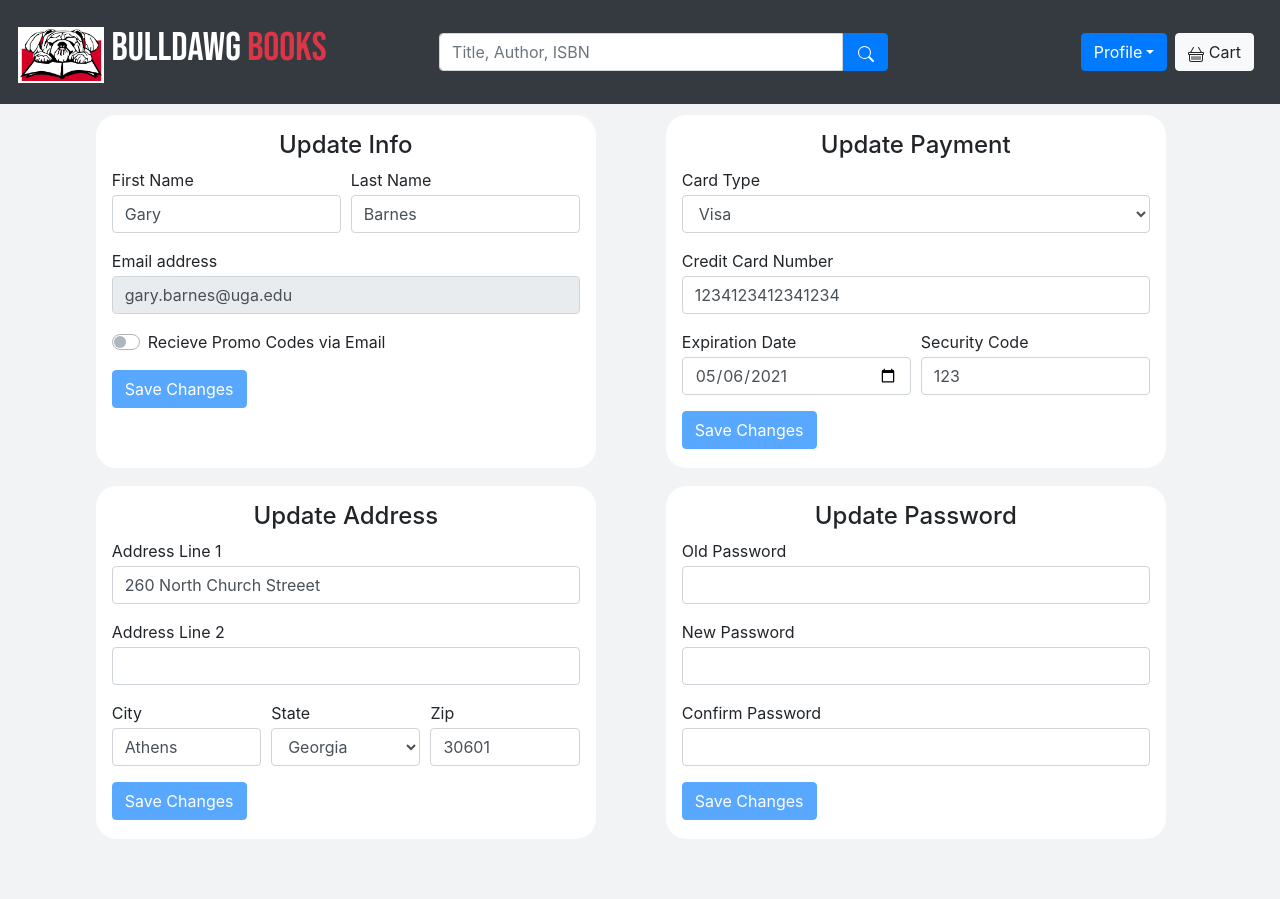
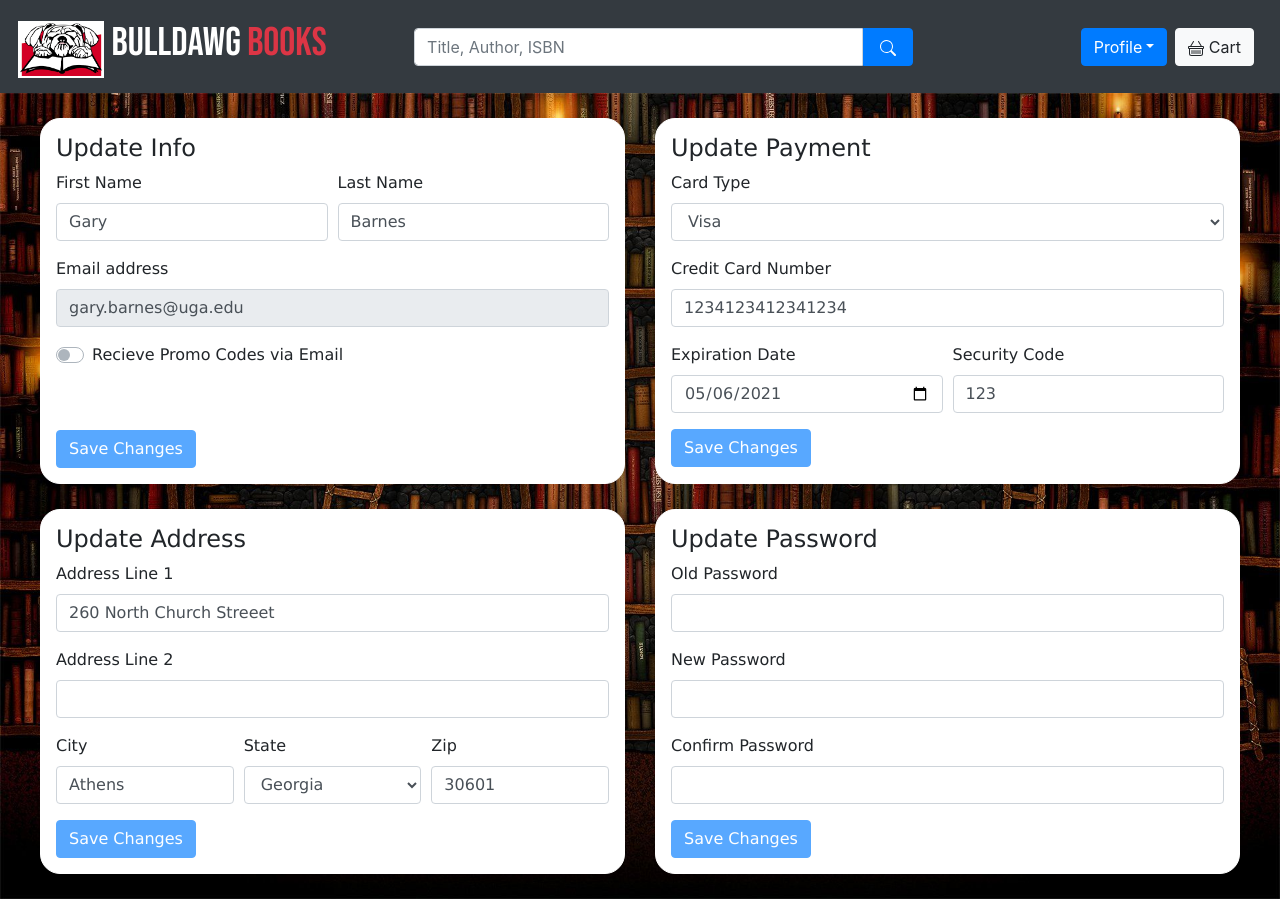
Before and after one commit to hunterwilkins2/bulldog-books, a React (Create React App) app: page /user/profile in a window 1280 px wide. Before the commit the page ends 847 px from the top, so only its background shows below. Built offline with nearby package versions, Linux system fonts and the light colour scheme.

Commit message:
Made some minor styling changes

```diff
--- a/src/components/styles/Background.css
+++ b/src/components/styles/Background.css
@@ -6,6 +6,7 @@
         background-attachment: fixed;
         background-size: 100% 100%;
         min-height: 100vh;
+        min-width: 100vw;
 
         font-family: Verdana, Geneva, Tahoma, sans-serif;
     }
--- a/src/components/styles/Cart.css
+++ b/src/components/styles/Cart.css
@@ -13,6 +13,7 @@
     #h1-style-cart {
         font-size: 2.5em;
         color: white;
+        text-align: center;
     }
 
     #button-style-cart {
--- a/src/components/styles/Orders.css
+++ b/src/components/styles/Orders.css
@@ -4,6 +4,7 @@
         margin-top: 1%;
         margin-bottom: 2%;
         color: white;
+        text-align: center;
     }
 
     #cont-style {
--- /dev/null
+++ b/src/components/styles/Profile.css
@@ -0,0 +1,28 @@
+
+
+    #row1-profile {
+        padding:2%;
+        padding-bottom:0;
+    }
+
+    #row2-profile {
+        padding:2%;
+    }
+
+    #form-style-profile {
+        border: 0.5px solid #ffffff;
+        background: #ffffff;
+        border-radius: 20px;
+        padding: 15px;
+        height: 100%;
+        max-height: 60vh;
+
+    }
+
+    #h1-style-profile {
+        font-size: 1.5em;
+    }
+
+    #button1-profile {
+        margin-top: 8.5%;
+    }
--- a/src/components/user/Cart.js
+++ b/src/components/user/Cart.js
@@ -6,6 +6,7 @@ import NumericInput from 'react-numeric-input'
 import StoreNavbar from '../StoreNavbar'
 import { booksData } from '../../data/books'
 import './../styles/Cart.css'
+import './../styles/Background.css'
 
 function Cart(){
 
--- a/src/components/user/Orders.js
+++ b/src/components/user/Orders.js
@@ -4,7 +4,7 @@ import { Col, Row, Container, Card } from 'react-bootstrap'
 import StoreNavbar from '../StoreNavbar'
 import { ordersData } from '../../data/orderInfo'
 import './../styles/Orders.css'
-
+import './../styles/Background.css'
 
 
 function Orders(){
--- a/src/components/user/Profile.js
+++ b/src/components/user/Profile.js
@@ -4,7 +4,8 @@ import { Formik, ErrorMessage} from 'formik'
 import * as yup from 'yup'
 
 import StoreNavbar from '../StoreNavbar'
-import '../../styles.css'
+import './../styles/Profile.css'
+import './../styles/Background.css'
 
 function Profile(){
 
@@ -24,18 +25,18 @@ function Profile(){
         security: '123',
     }
 
-    const formStyle = {
-        border:'0.5px solid #ffffff',
-        background: '#ffffff',
-        borderRadius: '20px',
-        padding: '15px',
-        margin: '2%',
-        height: '95%',
-    }
+    // const formStyle = {
+    //     border:'0.5px solid #ffffff',
+    //     background: '#ffffff',
+    //     borderRadius: '20px',
+    //     padding: '15px',
+    //     margin: '2%',
+    //     height: '95%',
+    // }
 
-    const h1Style = {
-        fontSize: '1.5em'
-    }
+    // const h1Style = {
+    //     fontSize: '1.5em'
+    // }
 
     const editNameSchema = yup.object().shape({
         firstName: yup.string()
@@ -79,8 +80,8 @@ function Profile(){
     return(
         <>
             <StoreNavbar/>
-            <Container>
-                <Row>
+            <Container id = "background">
+                <Row id = "row1-profile">
                     <Col>
                         <Formik
                             initialValues={{
@@ -104,8 +105,8 @@ function Profile(){
                                 dirty,
                                 isValid,
                             }) => (
-                                <Form style={formStyle}>
-                                    <h1 style={h1Style}>Update Info</h1>
+                                <Form id = "form-style-profile">
+                                    <h1 id = "h1-style-profile">Update Info</h1>
                                     <Form.Row>
                                         <Form.Group as={Col} controlId="formFirstName">
                                             <Form.Label>First Name</Form.Label>
@@ -155,7 +156,7 @@ function Profile(){
                                             isValid={touched.receivePromos && !errors.receivePromos}
                                             isInvalid={touched.receivePromos && errors.receivePromos}
                                         /></Form.Group>
-                                    <Button variant="primary" type="submit" disabled={!(dirty && isValid)}>
+                                    <Button id = "button1-profile" variant="primary" type="submit" disabled={!(dirty && isValid)}>
                                 Save Changes
                                     </Button>
                                 </Form>
@@ -184,8 +185,8 @@ function Profile(){
                                 dirty,
                                 isValid,
                             }) => (
-                                <Form className="edit-card-form" style={formStyle}>
-                                    <h1 style={h1Style}>Update Payment</h1>
+                                <Form className="edit-card-form" id = "form-style-profile">
+                                    <h1 id = "h1-style-profile">Update Payment</h1>
                                     <Form.Group controlId="formCardType">
                                         <Form.Label>Card Type</Form.Label>
                                         <Form.Control
@@ -246,14 +247,14 @@ function Profile(){
                                             <ErrorMessage name="security" />
                                         </Form.Group>
                                     </Form.Row>
-                                    <Button variant="primary" type="submit" disabled={!(dirty && isValid)}>
-                                Save Changes
+                                    <Button id = "button2-profile"  variant="primary" type="submit" disabled={!(dirty && isValid)}>
+                                        Save Changes
                                     </Button>
                                 </Form>
                             )}</Formik>
                     </Col>
                 </Row>
-                <Row>
+                <Row id = "row2-profile">
                     <Col>
                         <Formik
                             initialValues={{
@@ -278,8 +279,8 @@ function Profile(){
                                 dirty,
                                 isValid,
                             }) => (
-                                <Form classname="edit-address-form" style={formStyle}>
-                                    <h1 style={h1Style}>Update Address</h1>
+                                <Form classname="edit-address-form" id = "form-style-profile">
+                                    <h1 id = "h1-style-profile">Update Address</h1>
                                     <Form.Group controlId="formAddress1">
                                         <Form.Label>Address Line 1</Form.Label>
                                         <Form.Control
@@ -401,7 +402,7 @@ function Profile(){
                                             <ErrorMessage name="zip" />
                                         </Form.Group>
                                     </Form.Row>
-                                    <Button variant="primary" type="submit" disabled={!(dirty && isValid)}>
+                                    <Button id = "button-profile" variant="primary" type="submit" disabled={!(dirty && isValid)}>
                                 Save Changes
                                     </Button>
                                 </Form>
@@ -429,8 +430,8 @@ function Profile(){
                                 dirty,
                                 isValid,
                             }) => (
-                                <Form classname="edit-password-form" style={formStyle}>
-                                    <h1 style={h1Style}>Update Password</h1>
+                                <Form classname="edit-password-form" id = "form-style-profile">
+                                    <h1 id = "h1-style-profile">Update Password</h1>
                                     <Form.Group controlId="formOldPassword">
                                         <Form.Label>Old Password</Form.Label>
                                         <Form.Control
@@ -470,7 +471,7 @@ function Profile(){
                                         />
                                         <ErrorMessage name="confirmPassword" />
                                     </Form.Group>
-                                    <Button variant="primary" type="submit" disabled={!(dirty && isValid)}>
+                                    <Button id = "button-profile" variant="primary" type="submit" disabled={!(dirty && isValid)}>
                     Save Changes
                                     </Button>
                                 </Form>
```
